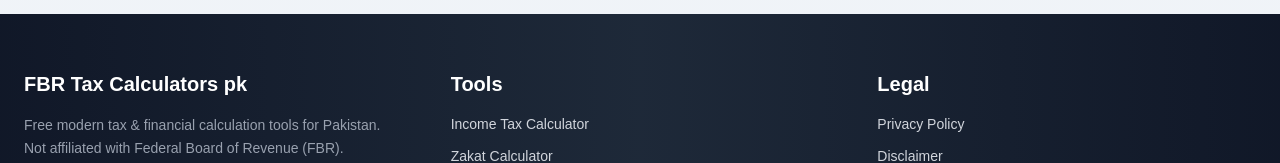
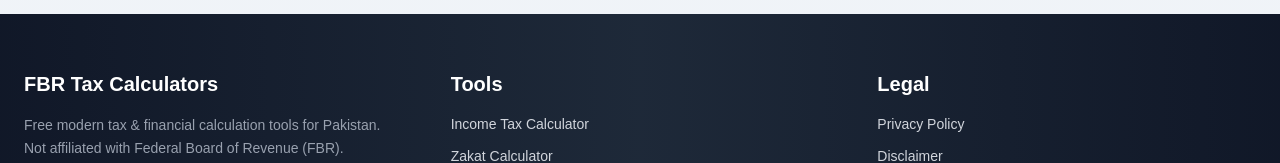
Before and after one commit to muhammadobaid1986/fbrtaxcalculators, a Next.js app: page /blog in a window 1280 px wide. Shown: the part 1906-2069 px from the top of the page. Built offline with nearby package versions, Linux system fonts and the light colour scheme.

Commit message:
layout.tsx update

```diff
--- a/app/layout.tsx
+++ b/app/layout.tsx
@@ -117,7 +117,7 @@ export default function RootLayout({
 
             <div>
               <h3 className="text-xl font-bold text-white mb-4">
-                FBR Tax Calculators pk
+                FBR Tax Calculators
               </h3>
               <p className="text-sm leading-relaxed text-gray-400">
                 Free modern tax & financial calculation tools for Pakistan.
```
